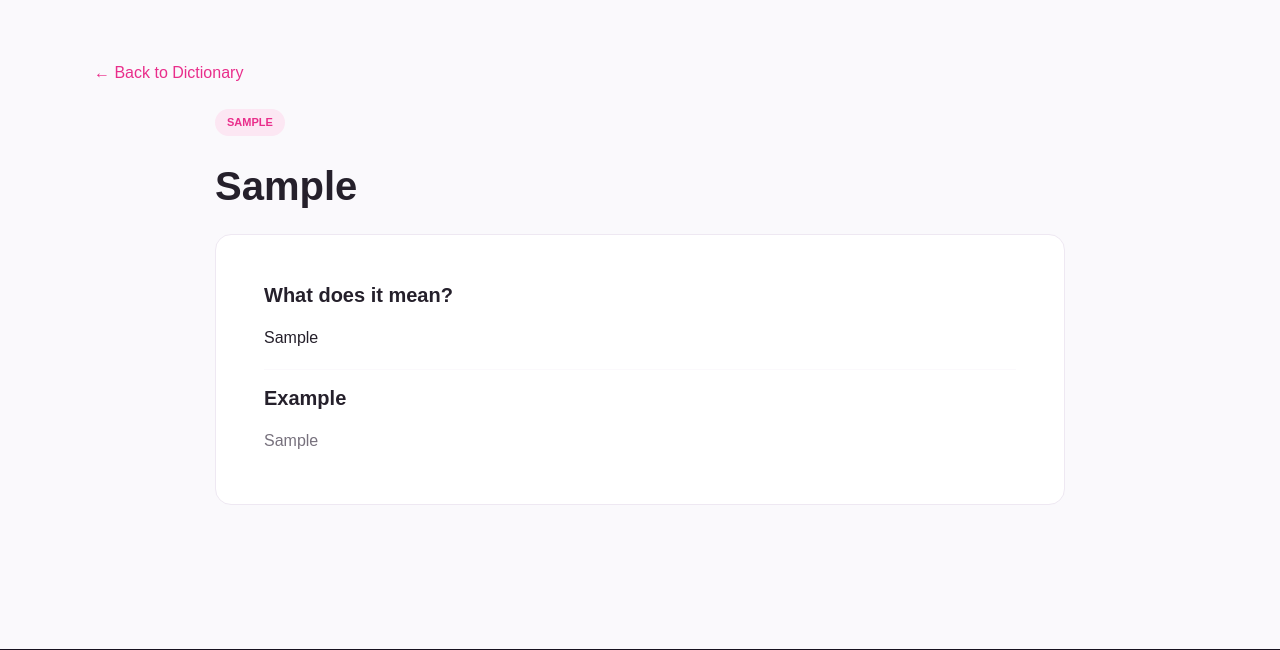
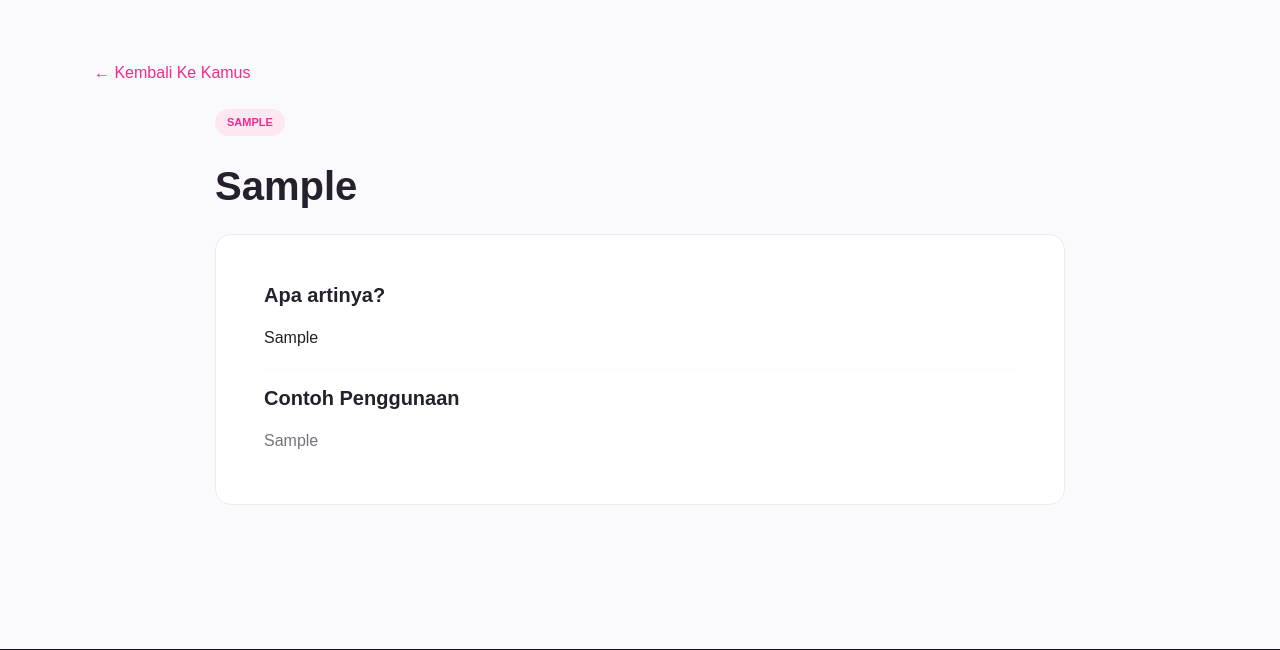
Before and after one commit to apnieee/Portal-Berita, a Laravel app: a page that uses resources/views/dictionary/show.blade.php in a window 1280 px wide. Shown: the part 86-736 px from the top of the page. Run offline with Laravel 12, Linux system fonts and the light colour scheme; tables that the repository leaves empty hold one stand-in row (values such as "Sample post").

Commit message:
rapikan bahasa halaman dictionary

```diff
--- a/resources/views/dictionary/show.blade.php
+++ b/resources/views/dictionary/show.blade.php
@@ -10,7 +10,7 @@
         <a href="{{ route('dictionary.index') }}"
            class="text-decoration-none"
            style="color:var(--accent-text);">
-            ← Back to Dictionary
+            ← Kembali Ke Kamus
         </a>
     </div>
 
@@ -28,7 +28,7 @@
 
         <div class="news-card p-4 p-md-5">
 
-            <h2 class="h5 fw-bold mb-3">What does it mean?</h2>
+            <h2 class="h5 fw-bold mb-3">Apa artinya?</h2>
 
             <p style="line-height:1.9;color:var(--text);">
                 {{ $term->meaning }}
@@ -37,7 +37,7 @@
             @if($term->example)
                 <hr style="border-color:var(--border);">
 
-                <h2 class="h5 fw-bold mb-3">Example</h2>
+                <h2 class="h5 fw-bold mb-3">Contoh Penggunaan</h2>
 
                 <p class="mb-0" style="line-height:1.9;color:var(--muted);">
                     {{ $term->example }}
```
Also changed, not shown: resources/views/berita/show.blade.php (+19 -1 lines).
